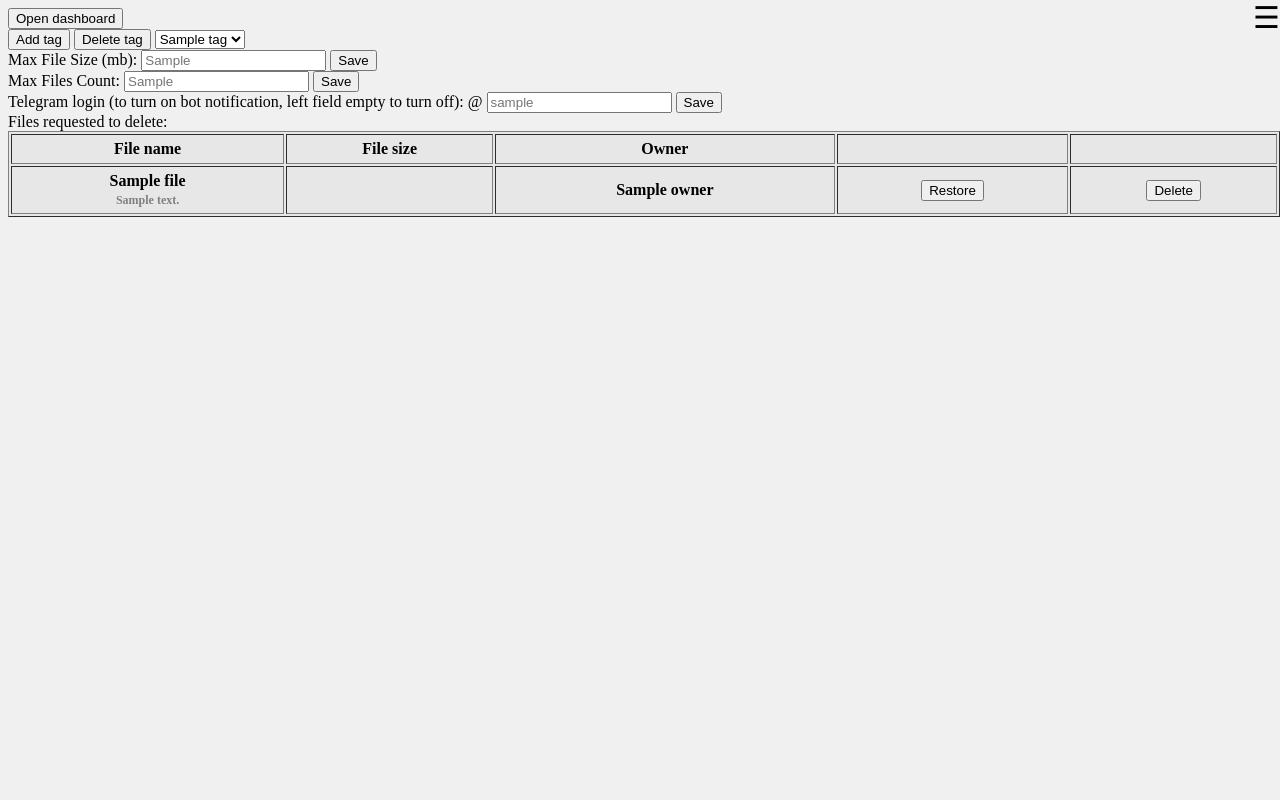
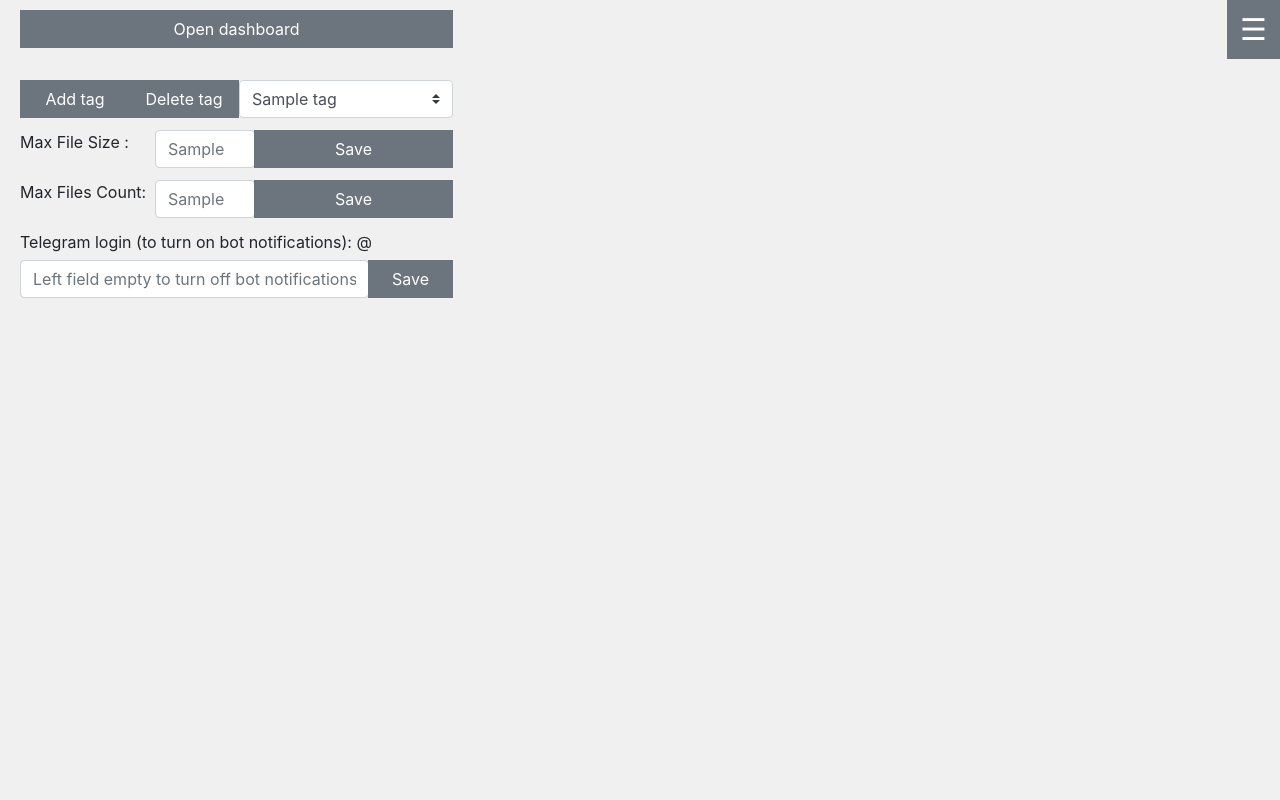
Before and after one commit to RB387/GorbInDocks, a Flask app: template application/templates/admin.html in a window 1280 px wide. Run offline with Flask 2, Linux system fonts and the light colour scheme; the template is opened without the code that fills it: most values are stand-ins (such as "Sample title", 1, 10 or a date in 2020); lists and menus that the app fills with data are empty; parts of the project's set-up code (start-up, migrations or seed data) failed here and were passed over; some libraries are stand-ins or nearby versions.

Commit message:
Visual update

```diff
--- a/application/static/css/maincss.css
+++ b/application/static/css/maincss.css
@@ -41,9 +41,9 @@ body {
     margin-right: 0;
     overflow:scroll;
     background-color: #f0f0f0;
-    max-height: 900px
+    max-height: 5000px
+    width: 5000px
        }
-
 
 
 
@@ -99,12 +99,25 @@ body {
    }
 
 
-.right{
+   .right{
        position: absolute; top: 0%; left: 73%;
        }
-.left{
+    .left{
        position: absolute; top: 5%; left: 5%;
       }
+
+   .admin1{position: absolute; top: 80px; left: 20px;}
+   .admin2{position: absolute; top: 130px; left: 20px;}
+   .admin3{position: absolute; top: 180px; left: 20px;}
+   .admin4{position: absolute; top: 230px; left: 20px;}
+   .admin5{ width: 100px;}
+   .admin6{ width: 135px;}
+   .admin7{position: absolute; top: 260px; left: 20px;}
+
+
+   .user1{position: absolute; top: 10px; left: 20px;}
+   .user2{position: absolute; top: 200px; left: 20px;}
+
 
    .button1 {
        position: fixed;
@@ -114,22 +127,25 @@ body {
        transition: 0.5s;
         }
    .button2 {padding: 16px}
-   .button3 { position: absolute; top: 350px; left: 0%; }
-   .button4 { width: 200px;}
+   .button3 { position: absolute; top: 55px; left: 550px; }
+   .button4 { width: 433px;}
    .button5 { top:1px}
-   .button6 { width: 60px;}
-   .button7 { width: 99px;}
-   .button8 { position:absolute; top: 400px; left: 0%;}
+   .button6 { width: 330px;}
+   .button7 { width: 217px;}
+   .button8 {  position:absolute; top: 100px; left:450px;}
+   .button14{ width: 104px;}
+   .button15{ height:  55px;    border-radius: 0;}
+   .button16{ position: absolute; top: 55px; left: 450px; width:90px; height:  35px}
    .button13{
- width: 100%;
+ width: 1050px;
  height: 150px;
     padding: 5px; /* Поля вокруг текста */
 border: solid 1px black; /* Параметры рамки */}
 
    .button9 { position: absolute; top: 0px; left: 0% ; z-index:3;}
-   .button10 { position: absolute; top: 0px; left: 432px ;}
-   .button11 { position: absolute; top: 0px; left: 632px ;}
-   .button12 { position: absolute; top: 0px; left: 832px ;}
+   .button10 { position: absolute; top: 55px; left: 0px ;}
+   .button11 { position: absolute; top: 110px; left: 0px ;}
+   .button12 { position: absolute; top: 165px; left: 0px ;}
 
 
 
--- a/application/templates/admin.html
+++ b/application/templates/admin.html
@@ -1,9 +1,26 @@
 <!DOCTYPE html>
 <html lang="en">
+	<script language='javascript' type='text/javascript' src="{{url_for('static', filename='password_validate.js')}}"></script>
+
+	     <link rel="stylesheet" href="https://stackpath.bootstrapcdn.com/bootstrap/4.3.1/css/bootstrap.min.css">
+
+
+	     <script src="//maxcdn.bootstrapcdn.com/bootstrap/4.0.0/js/bootstrap.min.js"></script>
+	     <script src="//cdnjs.cloudflare.com/ajax/libs/jquery/3.2.1/jquery.min.js"></script>
+	     <script src="https://code.jquery.com/jquery-3.3.1.slim.min.js"></script>
+	     <script src="https://stackpath.bootstrapcdn.com/bootstrap/4.3.1/js/bootstrap.min.js"></script>
+	     <script src="{{ url_for('static',filename='show_hide.js') }}"></script>
+
+	     <link rel= "stylesheet" type= "text/css" href= "{{ url_for('static',filename='css/signin.css') }}">
+	     <link rel= "stylesheet" type= "text/css" href= "{{ url_for('static',filename='css/bootstrap.min.css') }}">
+	     <link rel= "stylesheet" type= "text/css" href= "{{ url_for('static',filename='css/maincss.css') }}">
+	     <link rel= "stylesheet" type= "text/css" href= "{{ url_for('static',filename='css/maincss.css') }}">
+	     <link rel= "stylesheet" type= "text/css" href= "{{ url_for('static',filename='css/side_nav.css') }}">
+
+
 	<body>
-		<script src="{{ url_for('static',filename='show_hide.js') }}"></script>
-        <link rel= "stylesheet" type= "text/css" href= "{{ url_for('static',filename='css/maincss.css') }}">
-        <link rel= "stylesheet" type= "text/css" href= "{{ url_for('static',filename='css/side_nav.css') }}">
+
+
 
         <div id="mySidenav" class="sidenav">
 			<a href="javascript:void(0)" class="closebtn" onclick="closeNav()">&times;</a>
@@ -12,81 +29,61 @@
             <a href="{{ url_for('admin.admin') }}">Admin page</a>
             <a href="{{ url_for('logout.logout') }}">Logout</a>
           </div>
-          <span class="btn btn-secondary  button1" style="font-size:30px;cursor:pointer" onclick="openNav()">&#9776;</span>
+          <span class="btn btn-secondary  button1" style="font-size:30px; cursor:pointer" onclick="openNav()">&#9776;</span>
+
 		{% if error_message %}
-			<span>{{ error_message }}
+		<div class="Toast Toast--warning">
+			<div class="Toast__message">
+				<div class="Toast__message-category">Warning</div>
+			<span>{{ error_message }}</span>
+		</div>
+		<button class="Toast__button" type="button" onclick="this.parentElement.style.display='none'">Ok</button>
+	</div>
 		{% endif %}
-		<form action="{{ url_for('.admin') }}" id = "open_dashboard_form" method="post">
-			<button type="submit" name="action" value="dashboard" >Open dashboard</button>
+
+
+		<form class="user1"action="{{ url_for('.admin') }}" id = "open_dashboard_form" method="post">
+			<button class="btn btn-secondary button4"type="submit" name="action" value="dashboard" >Open dashboard</button>
 		</form>
-		<form action="{{ url_for('.admin') }}" id = "tag_list" method="post">
+
+		<form  class="admin1  btn-group  button4" action="{{ url_for('.admin') }}" id = "tag_list" method="post">
 			{% if not add_tag %}
-				<button type="submit" name="action" value="add_tag" >Add tag</button>
-				<button type="submit" name="action" value="del_tag" >Delete tag</button>
-				<select name="tags" form = "tag_list">
+				<button class="btn btn-secondary button7  "type="submit" name="action" value="add_tag" >Add tag</button>
+				<button class="btn btn-secondary button7  "type="submit" name="action" value="del_tag" >Delete tag</button>
+				<select class="custom-select"  name="tags" form = "tag_list">
 					{% for tag in tags %}
 						<option>{{ tag }}</option>
 					{% endfor %}
 				</select>
 			{% else %}
-				<button type="submit" name="action" value="save_tag" >Add</button>
-				<button type="submit" name="action" value="cancel_tag" >Cancel</button>
-	        	<input type="text" name="tag_name" placeholder="Tag Name">
+				<button class="btn btn-secondary button7  " type="submit" name="action" value="save_tag" >Add</button>
+				<button class="btn btn-secondary button7 " type="submit" name="action" value="cancel_tag" >Cancel</button>
+	        	<input class="form-control " type="text" name="tag_name" placeholder="Tag Name">
 			{% endif %}
 		</form>
 
-		<form action="{{ url_for('.admin') }}" id = "max_file_size" method="post">
+		<form  class="admin2  btn-group  button4" action="{{ url_for('.admin') }}" id = "max_file_size" method="post">
+			<label class="admin6"> Max File Size :  </label>
 			<input type="hidden" name="action" value="change_size_val">
-			<label>Max File Size (mb): </label>
-			<input type="text" name="change_size_val" placeholder="{{ current_limit }}">
-	        <input type="submit" name="change_size" value="Save">
+
+			<input class="form-control admin5"  type="text" name="change_size_val" placeholder="{{ current_limit }}">
+			<button class="btn btn-secondary  " type="submit" name="change_size" value="Save" >Save</button>
+
 	    </form>
 
-	    <form action="{{ url_for('.admin') }}" id = "max_files_count" method="post">
+	    <form class="admin3  btn-group  button4" action="{{ url_for('.admin') }}" id = "max_files_count" method="post">
 			<input type="hidden" name="action" value="change_count_val">
-	    	<label>Max Files Count: </label>
-			<input type="text" name="change_count_val" placeholder="{{ current_count_limit }}">
-	        <input type="submit" name="change_count" value="Save">
+	    	<label class="admin6">Max Files Count: </label>
+			<input class="form-control admin5   " type="text" name="change_count_val" placeholder="{{ current_count_limit }}">
+			<button class="btn btn-secondary  " type="submit" name="change_count" value="Save" >Save</button>
 		</form>
-		<form action="{{ url_for('.admin') }}" id = "telegram_form" method="post">
+
+		<label class="admin4">Telegram login (to turn on bot notifications): @</label>
+		<form class="admin7  btn-group  button4" action="{{ url_for('.admin') }}" id = "telegram_form" method="post">
 			<input type="hidden" name="action" value="add_telegram">
-	    	<label>Telegram login (to turn on bot notification, left field empty to turn off): @</label>
-			<input type="text" name="telegram_login" placeholder="{{ telegram_user_login }}">
-	        <input type="submit" name="change_telegram" value="Save">
-		</form>
-		<a>Files requested to delete: </a>
-		<table style="background:#e7e7e7" border="1" width="100%" cellpadding="5">
-			<tr><th>File name</th>
-				<th>File size</th>
-				<th>Owner</th>
-				<th></th>
-				<th></th></tr>
-			{% for file in files %}
-			<tr>
-				<th>{{ file['name'] }}<br>
-					{% if file['comment'] is not none %}
-						<a style="color:grey; font-size: 75%;">{{ file['comment'] }}</a>
-					{% else %}
-						<a style="color:grey; font-size: 75%;">No comment...</a>
-					{% endif %}</th>
-				<th>{% if file['type'] == 'file' %}
-						{{ file['size'] }}
-					{% endif %}</th>
-				<th>{{ file['owner'] }}</th>
-				<th>
-					<form action="{{ url_for('.admin') }}" id = "delete_form" method = "post">
-						<input type="hidden" name="action" value="restore">
-						<button class="btn btn-secondary" name="get" value="{{ file['_id'] }}" type="submit">Restore</button>
-					</form>
-				</th>
-				<th>
-					<form action="{{ url_for('.admin') }}" id = "delete_form" method = "post">
-						<input type="hidden" name="action" value="delete">
-						<button class="btn btn-secondary" name="get" value="{{ file['_id'] }}" type="submit">Delete</button>
-					</form>
-				</th>
-			</tr>
-			{% endfor %}
-		</table>
+
+			<input class="form-control "  type="text" name="telegram_login" placeholder="Left field empty to turn off bot notifications">
+			<button class="btn btn-secondary admin5" type="submit" name="change_telegram" value="Save" >Save</button>
+	    </form>
 	</body>
 </html>
```
Also changed, not shown: application/templates/home.html (+40 -69 lines), application/templates/user.html (+41 -15 lines).
